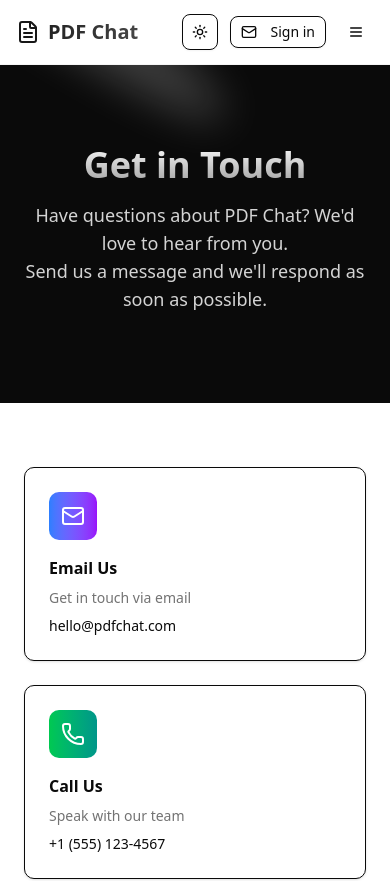
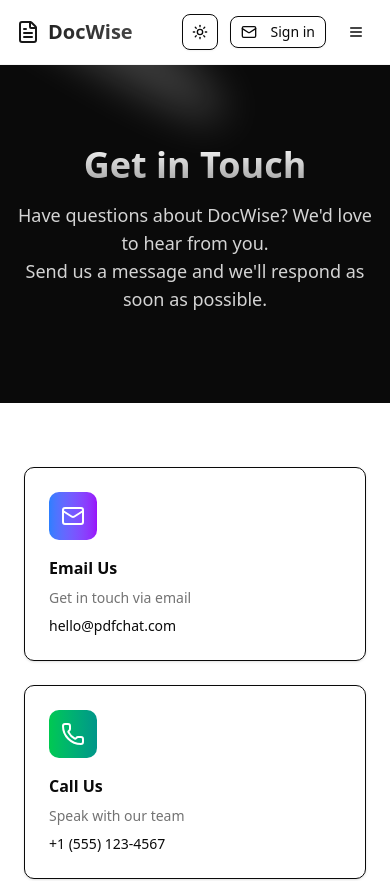
Before and after one commit to Pritamawatade/knowledgegraphx, a Next.js app: page /contact in a window 390 px wide. Shown: the top 881 px of the page. Built offline with nearby package versions, Linux system fonts and the light colour scheme; no server answers.

Commit message:
Changed some fonts and text

```diff
--- a/app/contact/page.tsx
+++ b/app/contact/page.tsx
@@ -133,7 +133,7 @@
               Get in Touch
             </h1>
             <p className="mx-auto mt-4 max-w-2xl text-lg text-neutral-300">
-              Have questions about PDF Chat? We'd love to hear from you.
+              Have questions about DocWise? We'd love to hear from you.
               <br />
               Send us a message and we'll respond as soon as possible.
             </p>
@@ -304,7 +304,7 @@
             <div className="mb-8">
               <h2 className="mb-4 text-2xl font-bold">Frequently Asked Questions</h2>
               <p className="text-muted-foreground">
-                Quick answers to common questions about PDF Chat
+                Quick answers to common questions about DocWise
               </p>
             </div>
             <div className="space-y-4">
--- a/app/layout.tsx
+++ b/app/layout.tsx
@@ -17,7 +17,7 @@
 });
 
 export const metadata: Metadata = {
-  title: "PDF Chat",
+  title: "DocWise",
   description: "Chat with your PDFs",
 };
 
--- a/app/not-found.tsx
+++ b/app/not-found.tsx
@@ -27,7 +27,7 @@
 const developmentMessages = [
   "Crafting something amazing...",
   "Brewing the perfect experience...",
-  "Building the future of PDF chat...",
+  "Building the future of DocWise...",
   "Polishing every pixel...",
   "Almost ready for you..."
 ];
--- a/app/page.tsx
+++ b/app/page.tsx
@@ -125,15 +125,13 @@
         fill="white"
       />
       <div className="relative z-10 mx-auto w-full max-w-7xl p-4 pt-20 md:pt-0">
-        <h1 className="bg-opacity-50 bg-gradient-to-b from-neutral-50 to-neutral-400 bg-clip-text text-center text-4xl font-bold text-transparent md:text-7xl">
-          Chat <br /> with any documents.
+        <h1 className="bg-opacity-50 bg-gradient-to-b from-neutral-50 to-neutral-400 bg-clip-text text-center text-4xl font-bold text-transparent md:text-7xl capitalize">
+        CHAT <br /> with any documents.
         </h1>
-        <p className="text-center text-neutral-300 mt-4 text-lg">
-          Upload PDFs, Word documents (DOCX), or CSV files and get instant answers
-        </p>
+
         <div>
 
-          <TextGenerateEffect  className="text-white text-center" words="Do smartwork by turning your documents into a conversational learning resource" />
+          <TextGenerateEffect  className="text-white text-center" words="Upload Once. Ask Anything." />
         </div>
 
         <div className="mt-8 flex justify-center gap-4">
--- a/components/Footer.tsx
+++ b/components/Footer.tsx
@@ -141,7 +141,7 @@
                   <FileText className="h-6 w-6 text-white" />
                 </div>
                 <span className="bg-gradient-to-r from-primary to-primary/80 bg-clip-text text-transparent">
-                  PDF Chat
+                  DocWise
                 </span>
               </Link>
               <p className="mb-6 text-sm text-muted-foreground leading-relaxed">
@@ -249,7 +249,7 @@
                 viewport={{ once: true }}
                 className="flex items-center gap-2 text-sm text-muted-foreground"
               >
-                <span>© 2025 PDF Chat. Made with</span>
+                <span>© 2025 DocWise. Made with</span>
                 <Heart className="h-4 w-4 text-red-500 animate-pulse" />
                 <span>by Team Pritam</span>
               </motion.div>
--- a/components/Navbar.tsx
+++ b/components/Navbar.tsx
@@ -27,7 +27,7 @@
           className="flex items-center space-x-2 font-bold text-xl bg-gradient-to-r from-primary to-primary/80 bg-clip-text text-transparent hover:from-primary/80 hover:to-primary transition-all duration-300"
         >
           <FileText className="h-6 w-6 text-primary" />
-          <span>PDF Chat</span>
+          <span>DocWise</span>
         </Link>
 
         {/* Desktop Navigation */}
```
